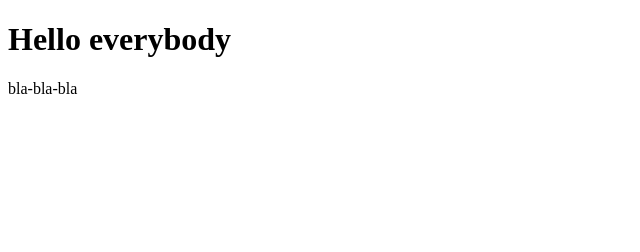
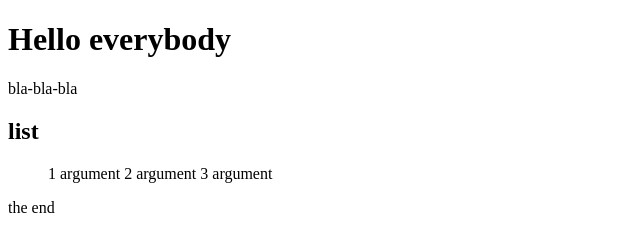
Before and after one commit to Ivanka1905/git-init, a plain HTML site: page index.html in a window 1280 px wide. Shown: the whole page, without its empty margins (0-640 px from the left). Drawn offline with Linux system fonts and the light colour scheme.

Commit message:
Add list

```diff
--- a/index.html
+++ b/index.html
@@ -10,6 +10,13 @@
 <body>
     <h1>Hello everybody</h1>
     <p>bla-bla-bla</p>
+    <h2>list</h2>
+    <ul>
+        <l>1 argument</l>
+        <l>2 argument</l>
+        <l>3 argument</l>
+    </ul>
+    <p>the end</p>
 </body>
 
 </html>
```
